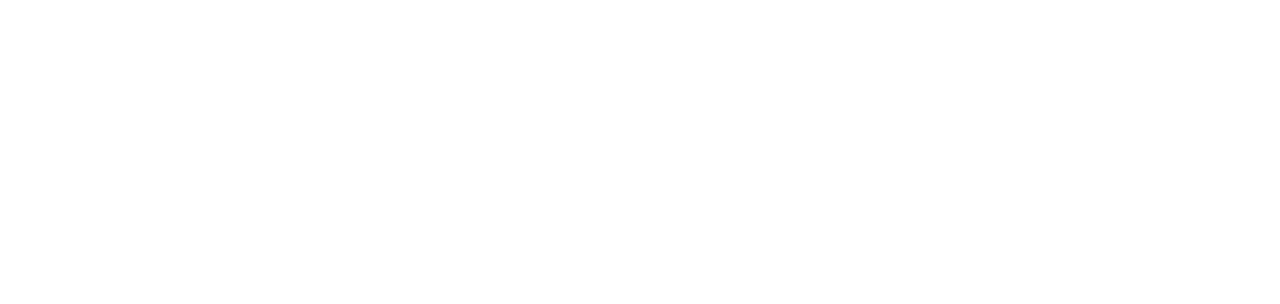
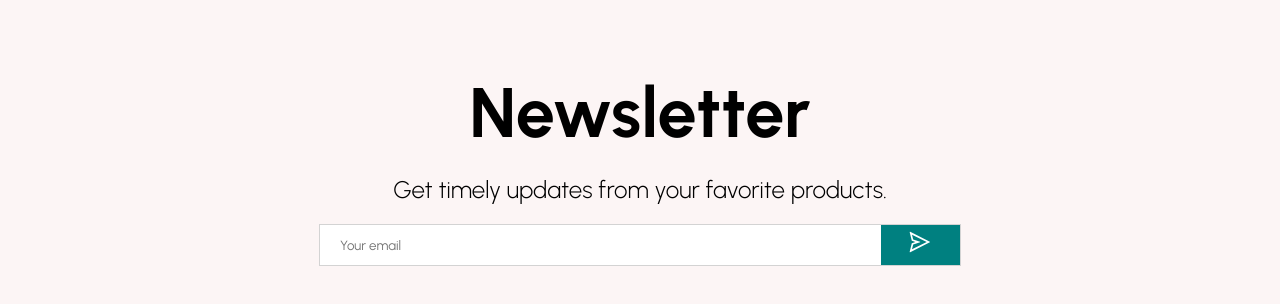
Before and after one commit to KalatoziFights/react-ecommerce-ui, a React (Vite) app: page / in a window 1280 px wide. Shown: the part 2328-2632 px from the top of the page. Before the commit the page ends 2256 px from the top, so only its background shows below. Built offline with nearby package versions, Linux system fonts and the light colour scheme.

Commit message:
newsletter done

```diff
--- /dev/null
+++ b/src/components/Newsletter.jsx
@@ -0,0 +1,64 @@
+import React from "react";
+import { AiOutlineSend } from "react-icons/ai";
+import styled from "styled-components";
+
+const Container = styled.div`
+  height: 60vh;
+  background-color: #fcf5f5;
+  display: flex;
+  align-items: center;
+  justify-content: center;
+  flex-direction: column;
+`;
+
+const Title = styled.h1`
+  font-size: 70px;
+  margin-bottom: 20px;
+`;
+
+const Desc = styled.div`
+  font-size: 24px;
+  font-weight: 300;
+  margin-bottom: 20px;
+`;
+
+const InputContainer = styled.div`
+  width: 50%;
+  height: 40px;
+  background-color: #fff;
+  display: flex;
+  justify-content: space-between;
+  border: 1px solid lightgray;
+`;
+
+const Input = styled.input`
+  border: none;
+  flex: 8;
+  padding-left: 20px;
+`;
+
+const Button = styled.button`
+  flex: 1;
+  border: none;
+  background-color: teal;
+  color: #fff;
+  font-size: 24px;
+  cursor: pointer;
+`;
+
+const Newsletter = () => {
+  return (
+    <Container>
+      <Title>Newsletter</Title>
+      <Desc>Get timely updates from your favorite products.</Desc>
+      <InputContainer>
+        <Input placeholder="Your email" />
+        <Button>
+          <AiOutlineSend />
+        </Button>
+      </InputContainer>
+    </Container>
+  );
+};
+
+export default Newsletter;
--- a/src/pages/Home.jsx
+++ b/src/pages/Home.jsx
@@ -2,6 +2,7 @@
 import Announcement from "../components/Announcement";
 import Categories from "../components/Categories";
 import Navbar from "../components/Navbar";
+import Newsletter from "../components/Newsletter";
 import Products from "../components/Products";
 import Slider from "../components/Slider";
 
@@ -13,6 +14,7 @@
       <Slider />
       <Categories />
       <Products />
+      <Newsletter />
     </>
   );
 };
```
